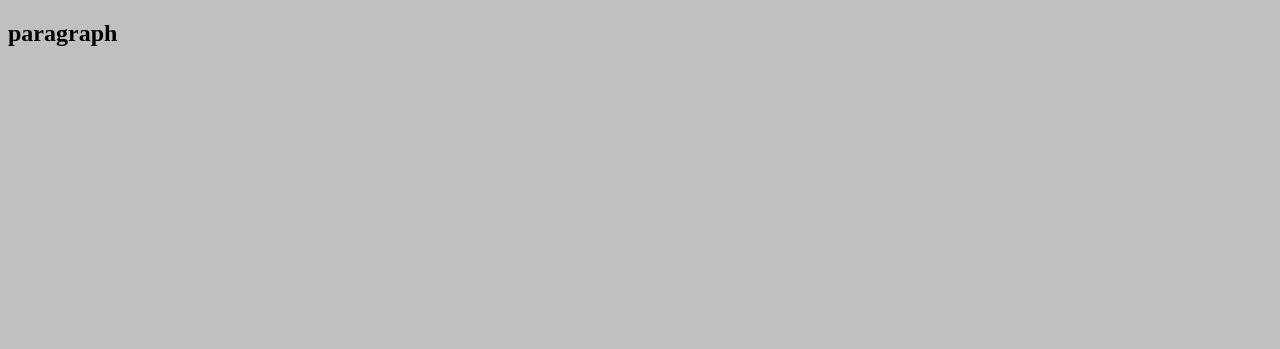
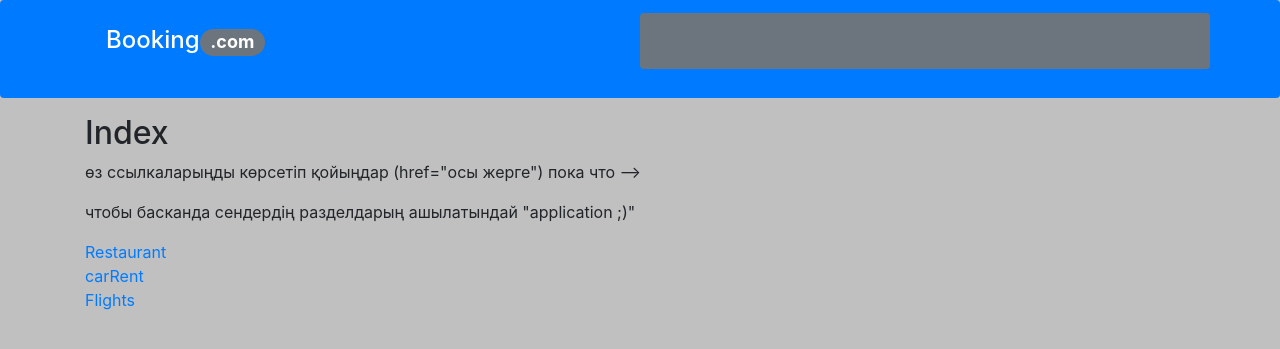
Before and after one commit to bekonti/BookingSys, a Django app: page / in a window 1280 px wide. Before the commit the part shown is almost empty. Shown: the top 349 px of the page. Run offline with Django 3.2, Linux system fonts and the light colour scheme; some libraries are stand-ins or nearby versions.

Commit message:
Enjoy coding ;)

```diff
--- a/BookingSys/index/templates/index/homePage.html
+++ b/BookingSys/index/templates/index/homePage.html
@@ -1,5 +1,30 @@
 {% extends "index/wrapper.html" %}
 
 {% block content %}
-<h2>paragraph</h2>
+<div class="alert badge-primary">
+	<div class="container">
+		<div class="row">
+			<div class="col-3">
+				<h4 class="alert badge-primary">Booking<span class="badge badge-pill badge-secondary">.com</span></h4>
+			</div>
+			<div class="offset-3"></div>
+			<div class="col-6 alert badge-secondary"></div>
+		</div>
+	</div>
+</div>
+<div class="container">
+	<h2>Index</h2>
+		<p> өз ссылкаларыңды көрсетіп қойыңдар (href="осы жерге")  пока  что --></p>
+		<p>чтобы басканда сендердің  разделдарың ашылатындай "application ;)"</p>
+	<div class="">
+		<a href="#">Restaurant</a>
+	</div>
+	<div class="">
+		<a href="#">carRent</a>
+	</div>
+	<div class="">
+		<a href="#">Flights</a>
+	</div>
+</div>
+
 {% endblock %}
--- a/BookingSys/index/templates/index/wrapper.html
+++ b/BookingSys/index/templates/index/wrapper.html
@@ -1,12 +1,22 @@
 <!DOCTYPE html>
 <html lang="en">
 <head>
-	<meta charset="UTF-8">
-	<title>zagolovok page-a</title>
+	<!-- Required meta tags -->
+    <meta charset="utf-8">
+    <meta name="viewport" content="width=device-width, initial-scale=1, shrink-to-fit=no">
+
+    <!-- Bootstrap CSS -->
+    <link rel="stylesheet" href="https://stackpath.bootstrapcdn.com/bootstrap/4.3.1/css/bootstrap.min.css" integrity="sha384-ggOyR0iXCbMQv3Xipma34MD+dH/1fQ784/j6cY/iJTQUOhcWr7x9JvoRxT2MZw1T" crossorigin="anonymous">
+	<title>Booking</title>
 </head>
 <body style="background: silver">
 	{% block content %}
 
+
 	{% endblock %}
+
+    <script src="https://code.jquery.com/jquery-3.3.1.slim.min.js" integrity="sha384-q8i/X+965DzO0rT7abK41JStQIAqVgRVzpbzo5smXKp4YfRvH+8abtTE1Pi6jizo" crossorigin="anonymous"></script>
+    <script src="https://cdnjs.cloudflare.com/ajax/libs/popper.js/1.14.7/umd/popper.min.js" integrity="sha384-UO2eT0CpHqdSJQ6hJty5KVphtPhzWj9WO1clHTMGa3JDZwrnQq4sF86dIHNDz0W1" crossorigin="anonymous"></script>
+    <script src="https://stackpath.bootstrapcdn.com/bootstrap/4.3.1/js/bootstrap.min.js" integrity="sha384-JjSmVgyd0p3pXB1rRibZUAYoIIy6OrQ6VrjIEaFf/nJGzIxFDsf4x0xIM+B07jRM" crossorigin="anonymous"></script>
 </body>
 </html>
```
